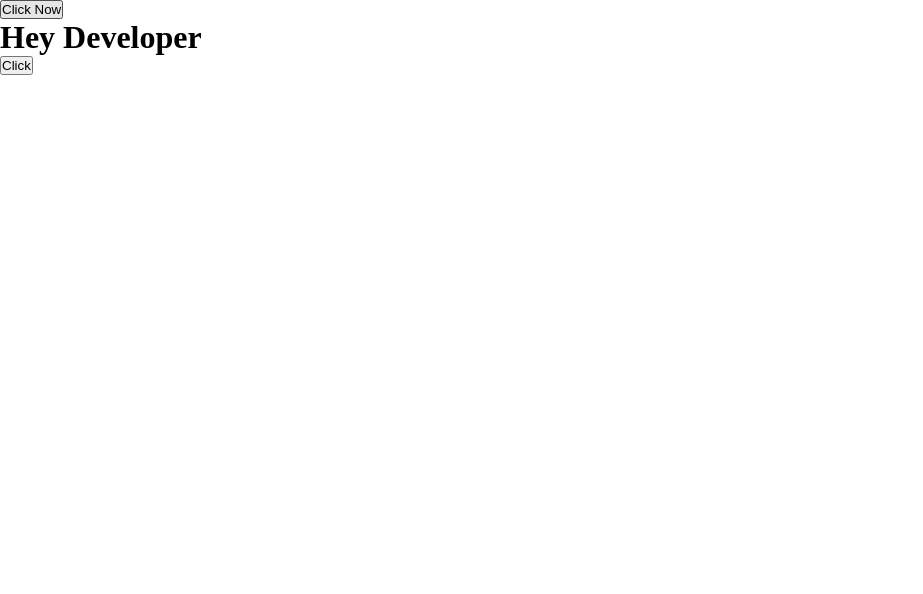
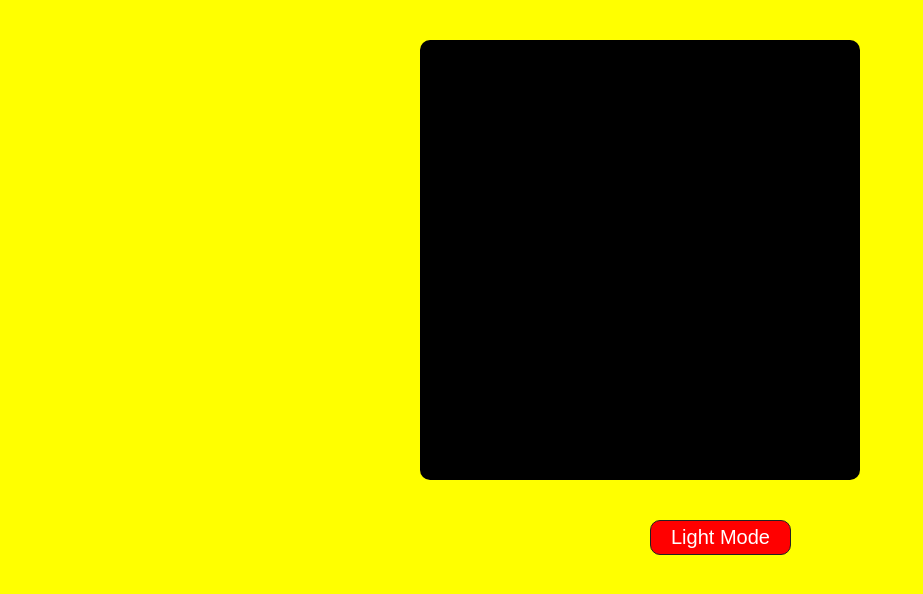
Before and after one commit to shakildevseo/ReactJS-Practice, a React (Vite) app: page / in a window 1280 px wide. Shown: the top 594 px of the page, without its empty margins (0-923 px from the left). Built offline with nearby package versions, Linux system fonts and the light colour scheme.

Commit message:
dyamic-style

```diff
--- a/src/App.css
+++ b/src/App.css
@@ -22,3 +22,7 @@ text-align: center;
     grid-template-columns: repeat(1, 1fr);
   }
 }
+
+body{
+  background-color: yellow;
+}
--- a/src/App.jsx
+++ b/src/App.jsx
@@ -1,6 +1,7 @@
 import CardContainer from "./components/CardComponent/CardContainer";
 import Demo from "./components/CardComponent/Demo/Demo";
 import DateAndTime from "./components/DateAndTime";
+import DynamicStyle from "./components/DynamicStyles/DynamicStyle-Mode/DynamicStyle";
 import ParentComponents from "./components/Parent/ParentComponents";
 import Student from "./components/StudentComponent/Student";
 import User from "./components/UserComponent/User";
@@ -31,7 +32,8 @@ function App() {
      ))} */}
     {/* <Student /> */}
 
-   <ParentComponents />
+   {/* <ParentComponents /> */}
+   <DynamicStyle />
     </>
   )
 }
--- /dev/null
+++ b/src/components/DynamicStyles/DynamicStyle-Mode/DynamicStyle.jsx
@@ -0,0 +1,49 @@
+import React, { useState } from 'react'
+
+const DynamicStyle = () => {
+
+    const [isLightMode, setIsLightMode] = useState(false)
+
+
+
+
+    const hangingMode ={
+        backgroundColor :  isLightMode ? "white"  : "black",
+        height : "440px",
+        width : "440px",
+        borderRadius : "10px",
+        margin : " 40px auto"
+    }
+
+    const handleChangeMode = ()=>{
+        setIsLightMode(!isLightMode)
+     }
+
+
+  return (
+   <>
+   <div style={hangingMode}>
+    </div>
+
+    <button onClick={handleChangeMode} style={{
+        backgroundColor : "red",
+        color : 'white',
+        padding : "5px 20px",
+        fontSize : "20px",
+        border : "1px solid #222",
+        outline : 'none',
+        borderRadius : '10px',
+        marginLeft : "650px"
+
+    }}>
+      {
+        isLightMode ? "Dark Mode"  : "Light Mode"
+      }
+
+       </button>
+
+   </>
+  )
+}
+
+export default DynamicStyle
```
